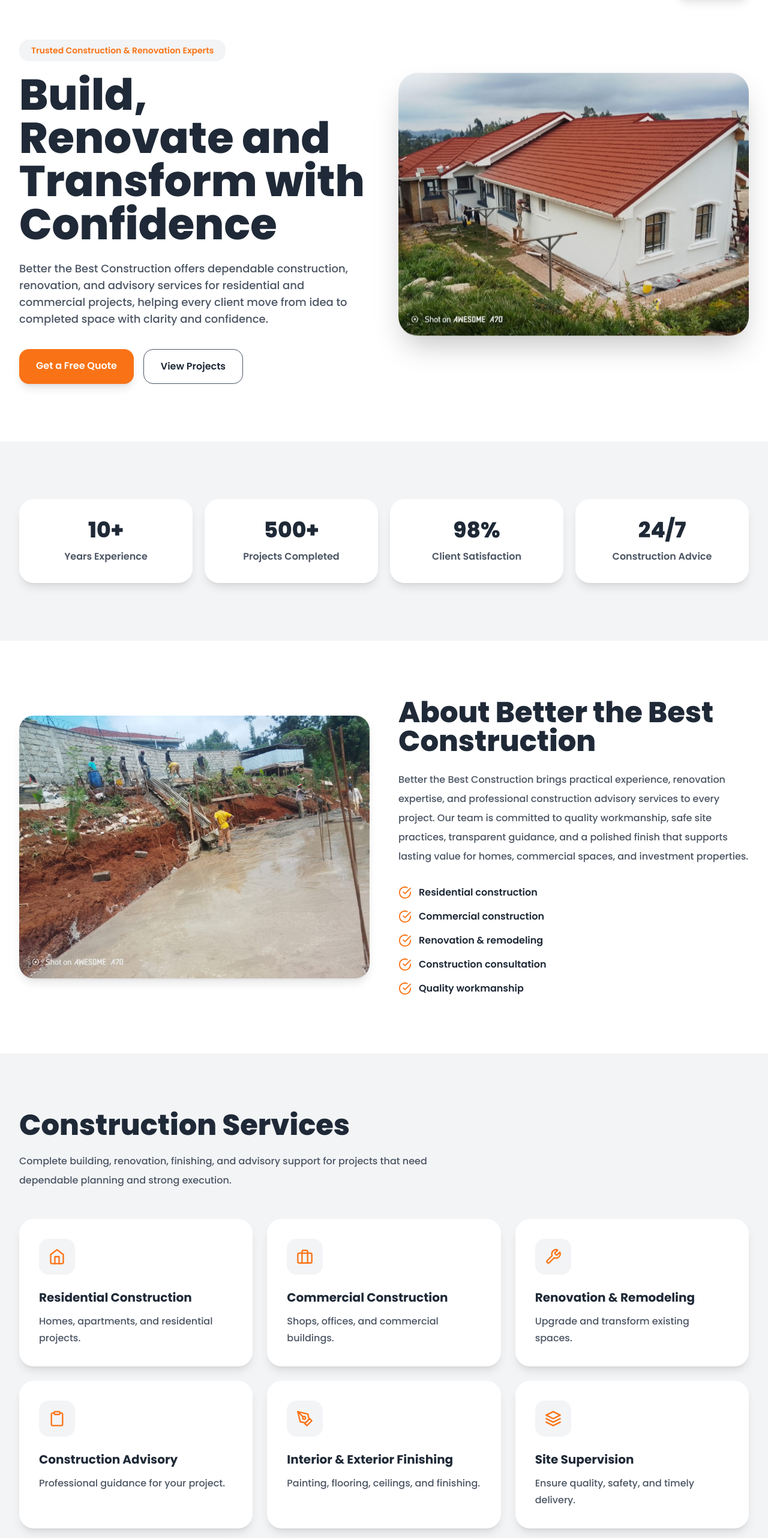
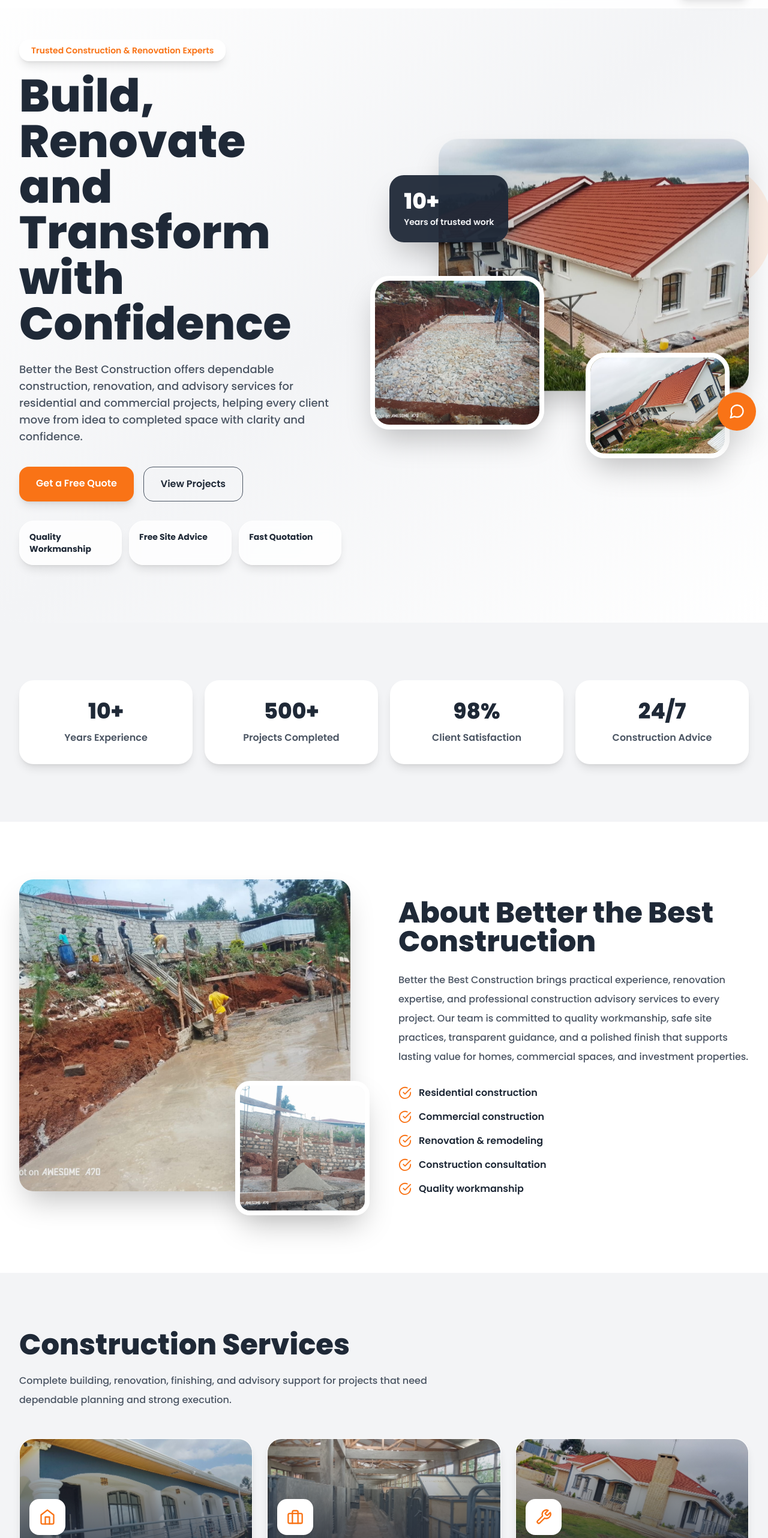
Before and after one commit to Hoseasunny/BT, a React (Vite) app: page / in a window 1280 px wide. Shown: the part 62-2626 px from the top of the page at 60% size. Built offline with nearby package versions, Linux system fonts and the light colour scheme.

Commit message:
images styeled

```diff
--- a/src/App.jsx
+++ b/src/App.jsx
@@ -10,6 +10,7 @@ import Testimonials from './components/Testimonials'
 import CTA from './components/CTA'
 import Contact from './components/Contact'
 import Footer from './components/Footer'
+import { FiMessageCircle } from 'react-icons/fi'
 
 function App() {
   useEffect(() => {
@@ -44,6 +45,13 @@ function App() {
         <CTA />
         <Contact />
       </main>
+      <a
+        href="https://wa.me/"
+        className="fixed bottom-5 right-5 z-40 inline-flex h-16 w-16 items-center justify-center rounded-full bg-accentOrange text-white shadow-2xl transition hover:scale-[1.03] focus:outline-none focus:ring-2 focus:ring-accentOrange focus:ring-offset-4"
+        aria-label="Chat on WhatsApp"
+      >
+        <FiMessageCircle size={28} aria-hidden="true" />
+      </a>
       <Footer />
     </>
   )
--- a/src/components/About.jsx
+++ b/src/components/About.jsx
@@ -1,5 +1,6 @@
 import { FiCheckCircle } from 'react-icons/fi'
 import aboutImage from '../assets/btc/about-site.jpg'
+import aboutDetail from '../assets/btc/gallery-11.jpg'
 
 const bullets = [
   'Residential construction',
@@ -13,11 +14,16 @@ function About() {
   return (
     <section id="about" className="bg-white py-24">
       <div className="mx-auto grid max-w-[1280px] items-center gap-12 px-6 md:grid-cols-2 lg:px-8">
-        <div className="fade-up">
+        <div className="fade-up relative pb-10 pr-8">
           <img
             src={aboutImage}
             alt="Construction team working safely on a building structure"
-            className="rounded-3xl shadow-lg"
+            className="h-[520px] w-full rounded-3xl object-cover shadow-2xl"
+          />
+          <img
+            src={aboutDetail}
+            alt="Block wall construction materials and masonry progress"
+            className="absolute bottom-0 right-0 h-56 w-56 rounded-3xl border-8 border-white object-cover shadow-2xl"
           />
         </div>
         <div className="fade-up">
--- a/src/components/CTA.jsx
+++ b/src/components/CTA.jsx
@@ -1,7 +1,13 @@
+import ctaImage from '../assets/btc/gallery-08.jpg'
+
 function CTA() {
   return (
     <section className="bg-darkGrey py-24">
-      <div className="fade-up mx-auto max-w-[1280px] px-6 text-center lg:px-8">
+      <div className="mx-auto max-w-[1280px] px-6 lg:px-8">
+        <div className="fade-up relative overflow-hidden rounded-[32px] px-6 py-20 text-center shadow-2xl sm:px-12">
+          <img src={ctaImage} alt="Completed homes ready for construction quotation" className="absolute inset-0 h-full w-full object-cover" />
+          <div className="absolute inset-0 bg-darkGrey/80" />
+          <div className="relative">
             <h2 className="text-4xl font-extrabold text-white sm:text-5xl">
               Ready to Start Your Construction Project?
             </h2>
@@ -23,6 +29,8 @@ function CTA() {
               </a>
             </div>
           </div>
+        </div>
+      </div>
     </section>
   )
 }
--- a/src/components/Hero.jsx
+++ b/src/components/Hero.jsx
@@ -1,14 +1,18 @@
 import heroImage from '../assets/btc/hero-house.jpg'
+import heroDetailOne from '../assets/btc/gallery-02.jpg'
+import heroDetailTwo from '../assets/btc/gallery-06.jpg'
+
+const trustPoints = ['Quality Workmanship', 'Free Site Advice', 'Fast Quotation']
 
 function Hero() {
   return (
-    <section id="home" className="bg-white pt-24 sm:pt-28">
-      <div className="mx-auto grid max-w-[1280px] items-center gap-12 px-6 pb-20 pt-2 lg:grid-cols-2 lg:px-8 lg:pb-24 lg:pt-4">
+    <section id="home" className="overflow-hidden bg-gradient-to-br from-white via-lightGrey to-white pt-24 sm:pt-28">
+      <div className="mx-auto grid min-h-[calc(100vh-96px)] max-w-[1280px] items-center gap-12 px-6 pb-20 pt-2 lg:grid-cols-[0.92fr_1.08fr] lg:px-8 lg:pb-24 lg:pt-4">
         <div className="fade-up">
-          <p className="mb-5 inline-flex rounded-2xl bg-lightGrey px-5 py-2 text-sm font-semibold text-accentOrange">
+          <p className="mb-5 inline-flex rounded-2xl bg-white px-5 py-2 text-sm font-semibold text-accentOrange shadow-lg">
             Trusted Construction & Renovation Experts
           </p>
-          <h1 className="max-w-3xl text-5xl font-extrabold leading-tight text-darkGrey sm:text-6xl lg:text-7xl">
+          <h1 className="max-w-3xl text-5xl font-extrabold leading-tight text-darkGrey sm:text-6xl lg:text-[76px]">
             Build, Renovate and Transform with Confidence
           </h1>
           <p className="mt-6 max-w-2xl text-base font-medium leading-8 text-primaryGrey sm:text-lg">
@@ -30,14 +34,36 @@ function Hero() {
               View Projects
             </a>
           </div>
+          <div className="mt-8 grid gap-3 sm:grid-cols-3">
+            {trustPoints.map((point) => (
+              <div key={point} className="rounded-3xl border border-white bg-white/80 px-4 py-4 shadow-lg backdrop-blur">
+                <p className="text-sm font-bold text-darkGrey">{point}</p>
+              </div>
+            ))}
+          </div>
         </div>
 
-        <div className="fade-up">
+        <div className="fade-up relative min-h-[520px]">
+          <div className="absolute -right-10 top-6 h-56 w-56 rounded-full bg-accentOrange/10" aria-hidden="true" />
           <img
             src={heroImage}
-            alt="Construction workers reviewing architectural plans at a modern building site"
-            className="animate-float rounded-[32px] shadow-2xl"
+            alt="Completed modern residential construction by Better the Best Construction"
+            className="absolute right-0 top-0 h-[420px] w-[82%] animate-float rounded-[32px] object-cover shadow-2xl"
           />
+          <img
+            src={heroDetailOne}
+            alt="Foundation preparation work at a construction site"
+            className="absolute bottom-12 left-0 h-64 w-[46%] rounded-[32px] border-8 border-white object-cover shadow-2xl"
+          />
+          <img
+            src={heroDetailTwo}
+            alt="Finished home exterior with modern roof"
+            className="absolute bottom-0 right-8 h-44 w-[38%] rounded-[32px] border-8 border-white object-cover shadow-2xl"
+          />
+          <div className="absolute left-8 top-12 rounded-3xl bg-darkGrey/95 p-6 text-white shadow-2xl">
+            <p className="text-4xl font-extrabold">10+</p>
+            <p className="mt-1 text-sm font-semibold text-lightGrey">Years of trusted work</p>
+          </div>
         </div>
       </div>
     </section>
--- a/src/components/Services.jsx
+++ b/src/components/Services.jsx
@@ -6,37 +6,49 @@ import {
   FiPenTool,
   FiTool,
 } from 'react-icons/fi'
+import serviceResidential from '../assets/btc/project-house.jpg'
+import serviceCommercial from '../assets/btc/project-office.jpg'
+import serviceRenovation from '../assets/btc/gallery-04.jpg'
+import serviceAdvisory from '../assets/btc/about-site.jpg'
+import serviceFinishing from '../assets/btc/why-interior.jpg'
+import serviceSupervision from '../assets/btc/gallery-01.jpg'
 
 const services = [
   {
     icon: FiHome,
     name: 'Residential Construction',
     description: 'Homes, apartments, and residential projects.',
+    image: serviceResidential,
   },
   {
     icon: FiBriefcase,
     name: 'Commercial Construction',
     description: 'Shops, offices, and commercial buildings.',
+    image: serviceCommercial,
   },
   {
     icon: FiTool,
     name: 'Renovation & Remodeling',
     description: 'Upgrade and transform existing spaces.',
+    image: serviceRenovation,
   },
   {
     icon: FiClipboard,
     name: 'Construction Advisory',
     description: 'Professional guidance for your project.',
+    image: serviceAdvisory,
   },
   {
     icon: FiPenTool,
     name: 'Interior & Exterior Finishing',
     description: 'Painting, flooring, ceilings, and finishing.',
+    image: serviceFinishing,
   },
   {
     icon: FiLayers,
     name: 'Site Supervision',
     description: 'Ensure quality, safety, and timely delivery.',
+    image: serviceSupervision,
   },
 ]
 
@@ -57,13 +69,19 @@ function Services() {
             return (
               <article
                 key={service.name}
-                className="fade-up rounded-3xl border border-transparent bg-white p-8 shadow-lg transition duration-300 hover:-translate-y-[6px] hover:border-accentOrange hover:shadow-2xl"
+                className="fade-up group overflow-hidden rounded-3xl border border-transparent bg-white shadow-lg transition duration-300 hover:-translate-y-[6px] hover:border-accentOrange hover:shadow-2xl"
               >
-                <div className="mb-6 inline-flex rounded-2xl bg-lightGrey p-4 text-accentOrange">
-                  <Icon size={28} aria-hidden="true" />
+                <div className="relative h-44 overflow-hidden">
+                  <img src={service.image} alt={`${service.name} service example`} className="h-full w-full object-cover transition duration-500 group-hover:scale-110" />
+                  <div className="absolute inset-0 bg-gradient-to-t from-darkGrey/70 to-transparent" />
+                  <div className="absolute bottom-4 left-4 inline-flex rounded-2xl bg-white p-4 text-accentOrange shadow-lg">
+                    <Icon size={28} aria-hidden="true" />
+                  </div>
                 </div>
-                <h3 className="text-xl font-bold text-darkGrey">{service.name}</h3>
-                <p className="mt-3 font-medium leading-7 text-primaryGrey">{service.description}</p>
+                <div className="p-8">
+                  <h3 className="text-xl font-bold text-darkGrey">{service.name}</h3>
+                  <p className="mt-3 font-medium leading-7 text-primaryGrey">{service.description}</p>
+                </div>
               </article>
             )
           })}
--- a/src/components/WhyChooseUs.jsx
+++ b/src/components/WhyChooseUs.jsx
@@ -13,7 +13,7 @@ const features = [
 
 function WhyChooseUs() {
   return (
-    <section className="bg-lightGrey py-24">
+    <section className="bg-darkGrey py-24">
       <div className="mx-auto grid max-w-[1280px] items-center gap-12 px-6 md:grid-cols-2 lg:px-8">
         <div className="fade-up grid grid-cols-2 gap-4">
           <img
@@ -38,7 +38,10 @@ function WhyChooseUs() {
           </div>
         </div>
         <div className="fade-up">
-          <h2 className="text-4xl font-extrabold leading-tight text-darkGrey sm:text-5xl">
+          <p className="mb-4 inline-flex rounded-2xl bg-white/10 px-5 py-2 text-sm font-semibold text-accentOrange">
+            Built for confidence
+          </p>
+          <h2 className="text-4xl font-extrabold leading-tight text-white sm:text-5xl">
             Why Clients Choose Better the Best
           </h2>
           <ul className="mt-8 grid gap-4 sm:grid-cols-2">
```
Also changed, not shown: src/components/Projects.jsx (+15 -7 lines). Lines whose indentation alone changed are shown as unchanged.
